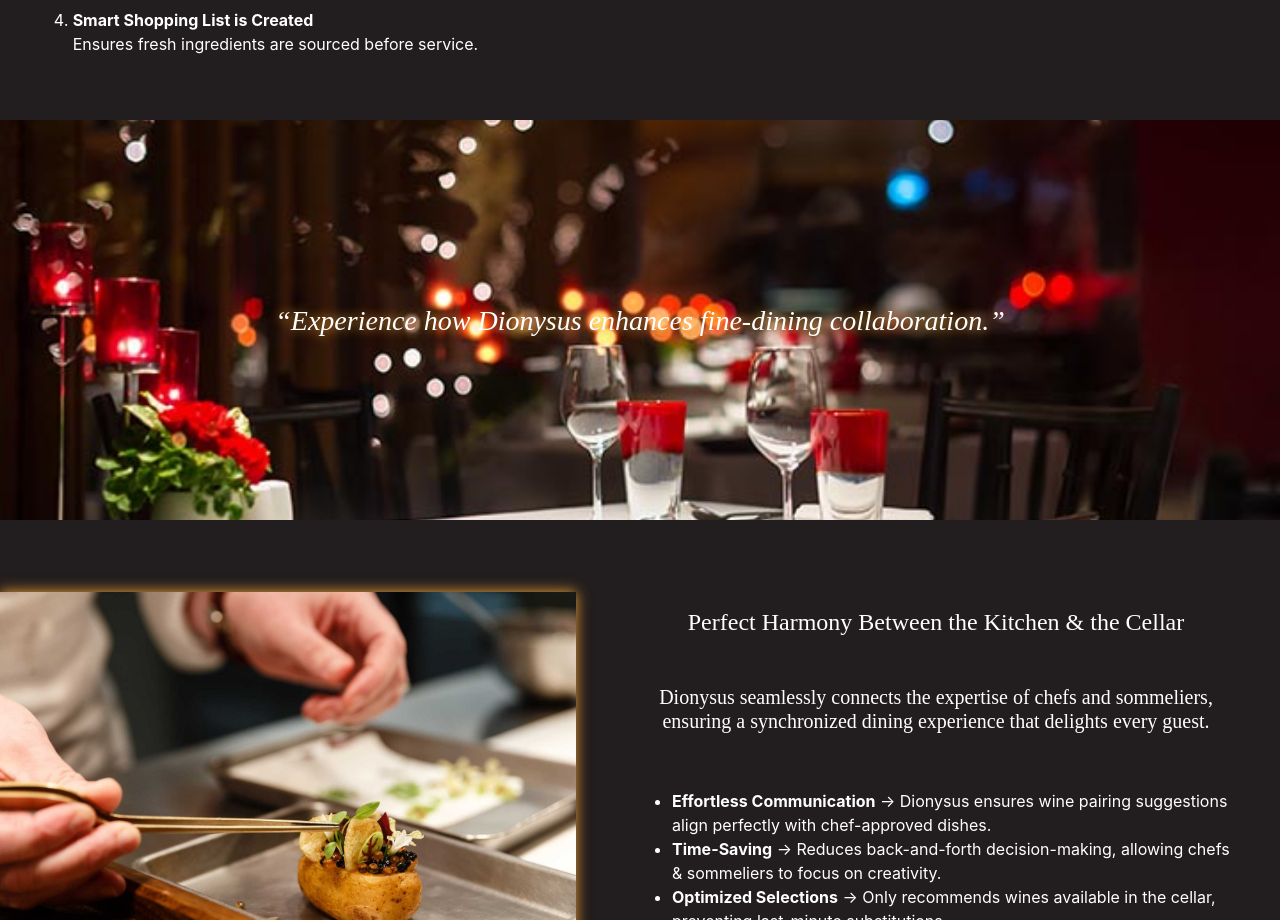
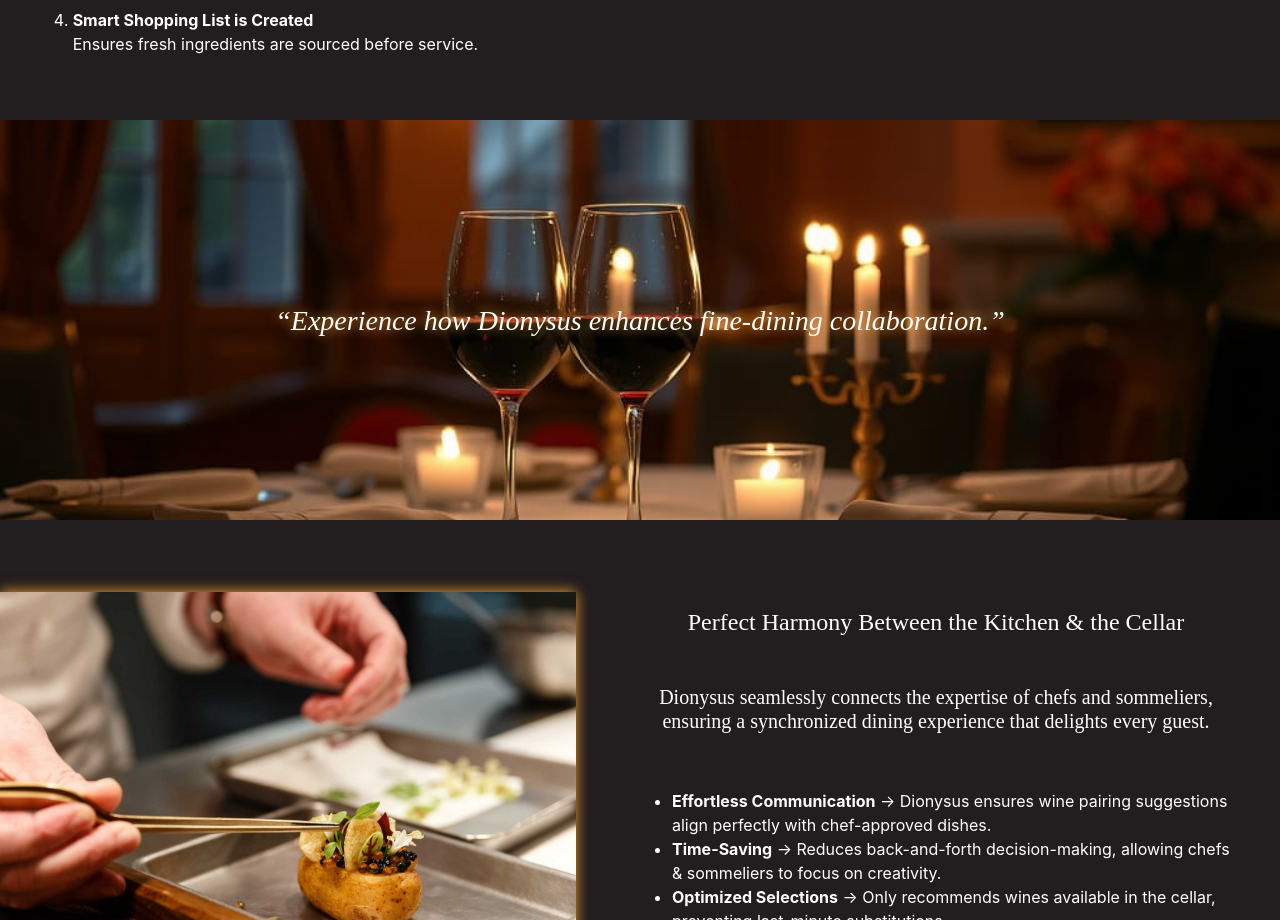
Before and after one commit to aulona-babalija/dionysus, a React (Create React App) app: page / in a window 1280 px wide. Shown: the part 1520-2440 px from the top of the page. Built offline with nearby package versions, Linux system fonts and the light colour scheme.

Commit message:
Update Situation.scss

```diff
--- a/src/components/Home/Situation/Situation.scss
+++ b/src/components/Home/Situation/Situation.scss
@@ -10,7 +10,7 @@
 }
 
 .parallax {
-  background-image: url("../../../assets/parallaxback.jpg");
+  background-image: url("../../../assets/First Image.jpg");
   display: flex;
   justify-content: center;
   align-items: center;
```
